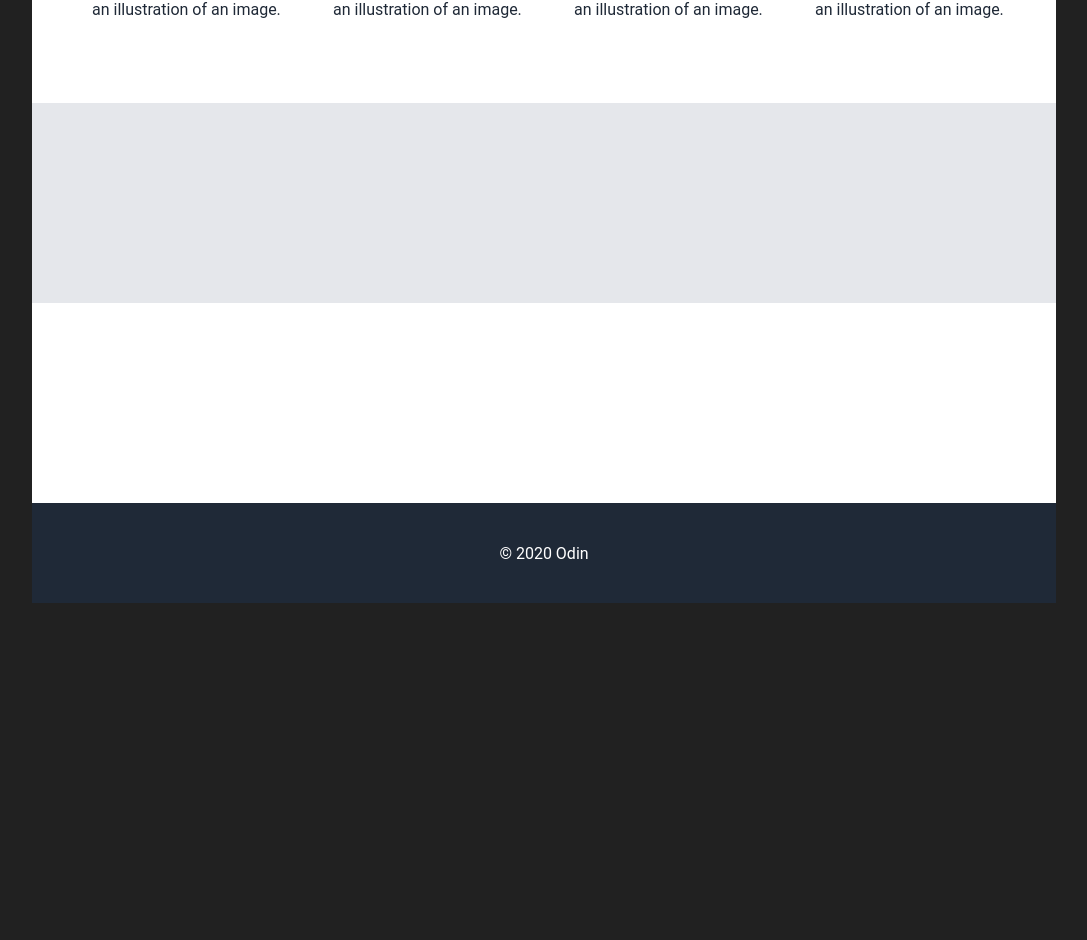
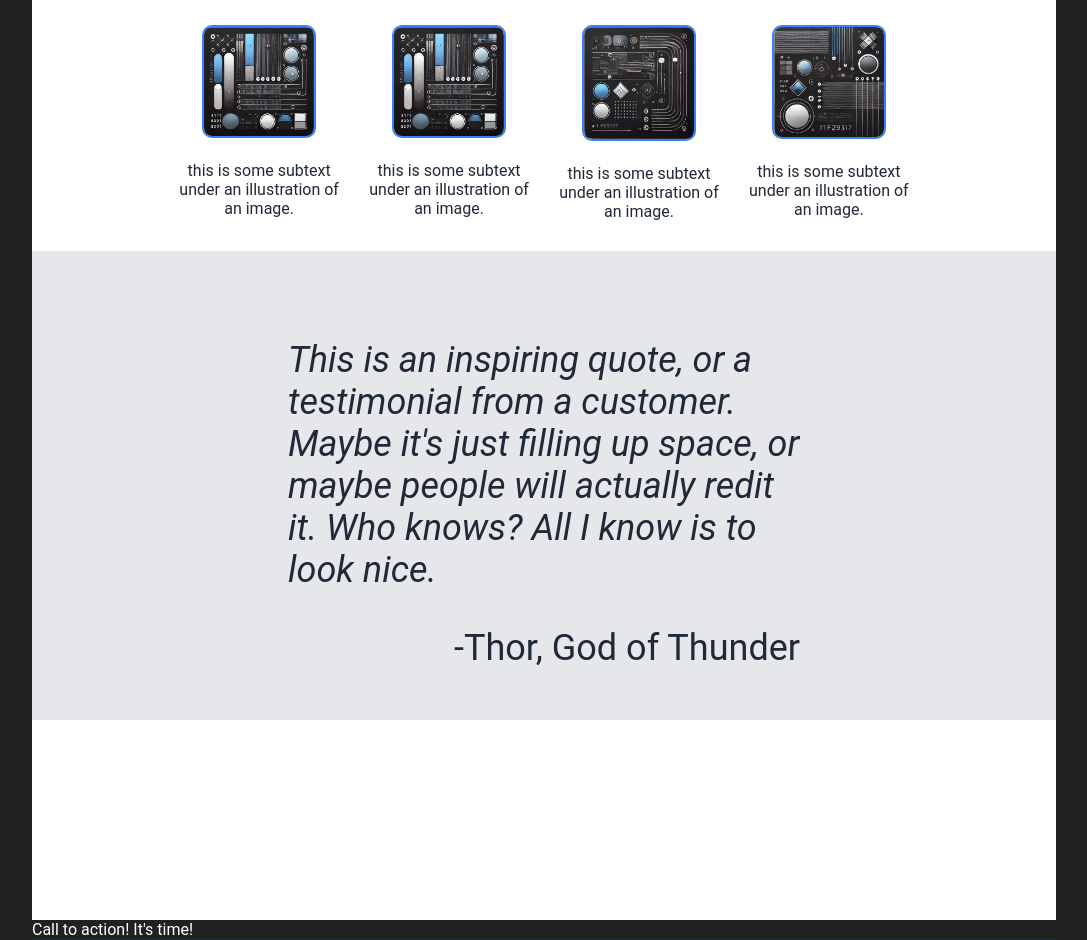
Before and after one commit to SenorManiac/OdinLandingPage, a plain HTML site: page index.html in a window 1280 px wide. Shown: the part 404-1344 px from the top of the page, without its empty margins (96-1183 px from the left). Before the commit the page ends 1007 px from the top, so only its background shows below. Drawn offline with Linux system fonts and the light colour scheme.

Commit message:
Updated information

```diff
--- a/index.html
+++ b/index.html
@@ -40,21 +40,29 @@
             Some Random Information
         </div>
         <div class="container2-text2">
-            <ul>
-                <li></li>
-                this is some subtext under an illustration of an image.
-                <li></li>
-                this is some subtext under an illustration of an image.
-                <li></li>
-                this is some subtext under an illustration of an image.
-                <li></li>
-                this is some subtext under an illustration of an image.
+            <ul class="container1-text2ul">
+                <li><img src="images/thumnail1.png" alt="thumbnail11" class="thumbs">
+                    <BR><br>this is some subtext under an illustration of an image.</li>
+                <li><img src="images/thumnail2.png" alt="thumbnail12" class="thumbs">
+                    <BR><br>this is some subtext under an illustration of an image.</li>
+                <li><img src="images/thumnail3.png" alt="thumbnail13" class="thumbs">
+                    <BR><br>this is some subtext under an illustration of an image.
+                <li><img src="images/thumnail4.png" alt="thumbnail14" class="thumbs">
+                    <BR><br>this is some subtext under an illustration of an image.
             </ul>
         </div>
     </div>
     <div class="container3">
+        <div class="container3-text1">
+            <p>This is an inspiring quote, or a testimonial from a customer.  Maybe it's just filling up space, or maybe people will actually redit it.  Who knows?  All I know is to look nice.</p>
+        </div>
+        <div class="container3-text2">
+           -Thor, God of Thunder
+        </div>
     </div>
     <div class="container4">
+    </div class="container4-text1">
+        Call to action!  It's time!
     </div>
     <footer>
         <p>&copy; 2020 Odin</p>
--- a/style.css
+++ b/style.css
@@ -39,6 +39,7 @@ a {
 {
     background-color: #1F2937;
     display: flex;
+    padding-bottom: 20px;
     }
 
 .leftcontainer1
@@ -95,12 +96,13 @@ a {
 .container2
 {
     background-color: #FFF;
-    height: 200px;
+    height: auto;
     display: flex;
     flex-direction: column;
     padding: 0 40px;
     color: #1F2937;
     align-items: center;
+    padding-bottom: 30px;
 
 }
 .container2-text1
@@ -110,14 +112,60 @@ a {
     font-weight: 900;
     margin-top: 20px;
 }
+.container1-text2ul
+{
+    display: flex;
+    margin: auto;
+    justify-content: center;
+    text-align: center;
+}
+.container2-text2{
+    margin-top: 20px;
+}
+.container1-text2ul li
+{
+    width: 18%;
+    gap: 20px;
+}
+.thumbs
+{
+    gap: 20px;
+    margin-top: 20px;
+    width: 110px;
+    height: auto;
+    border: 2px solid #3882f6;
+    border-radius: 10px;
+    flex-shrink: 0;
+}
+
 .container3
 {
     background-color: #e5e7eb;
-    height: 200px;
+    height: auto;
     display: flex;
+    flex-direction: column;
     padding: 0 40px;
+    justify-content: center;
+    margin-left: auto;
+    margin-right: auto;
+    color: #1F2937;
+    font-size: 36px;
+    padding: 5% 25%;
+
 }
+.container3-text1
+{
+    justify-content: center;
+    font-style: italic;
+    font-weight:200
+    padding: auto;
 
+}
+.container3-text2
+{
+    text-align: right;
+
+}
 .container4
 {
     background-color: #FFF;
```
